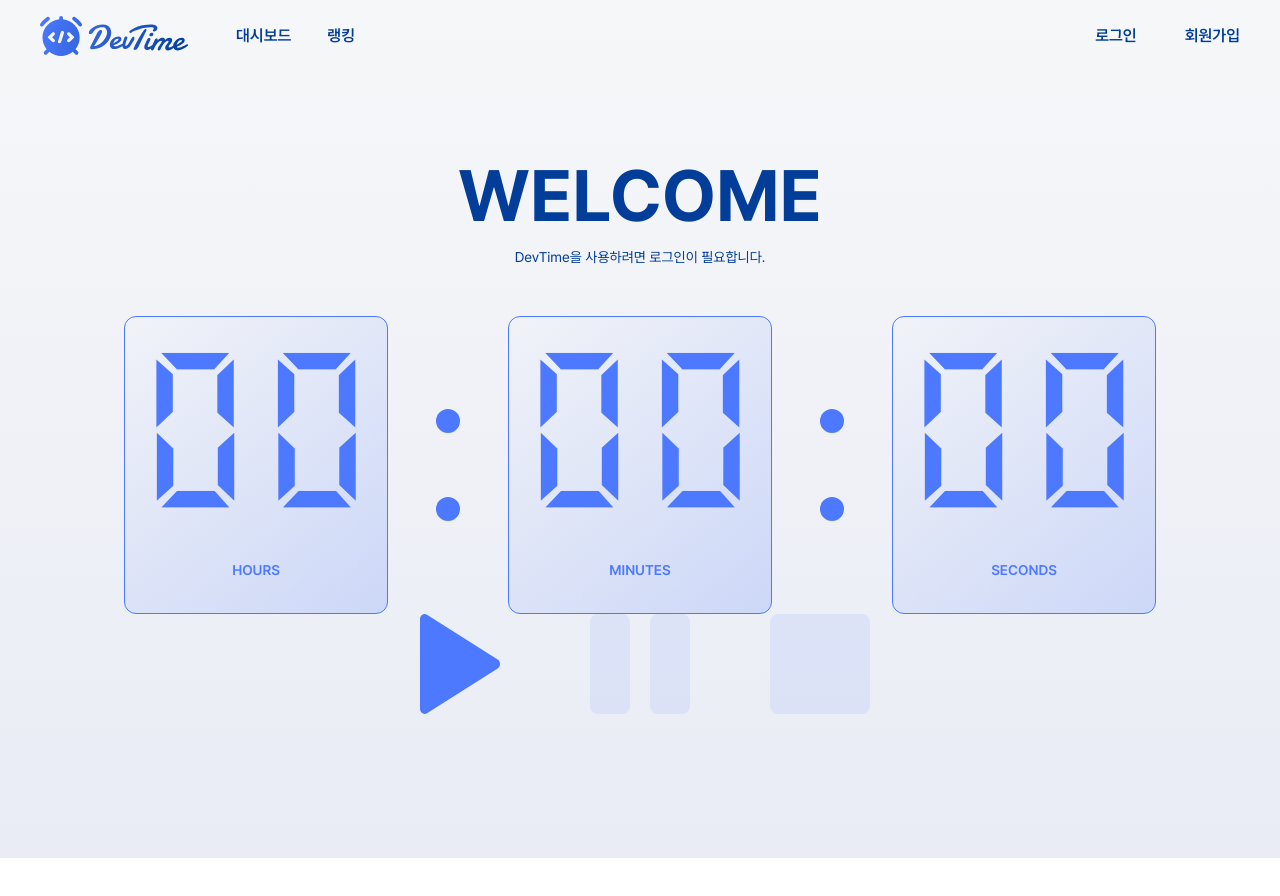
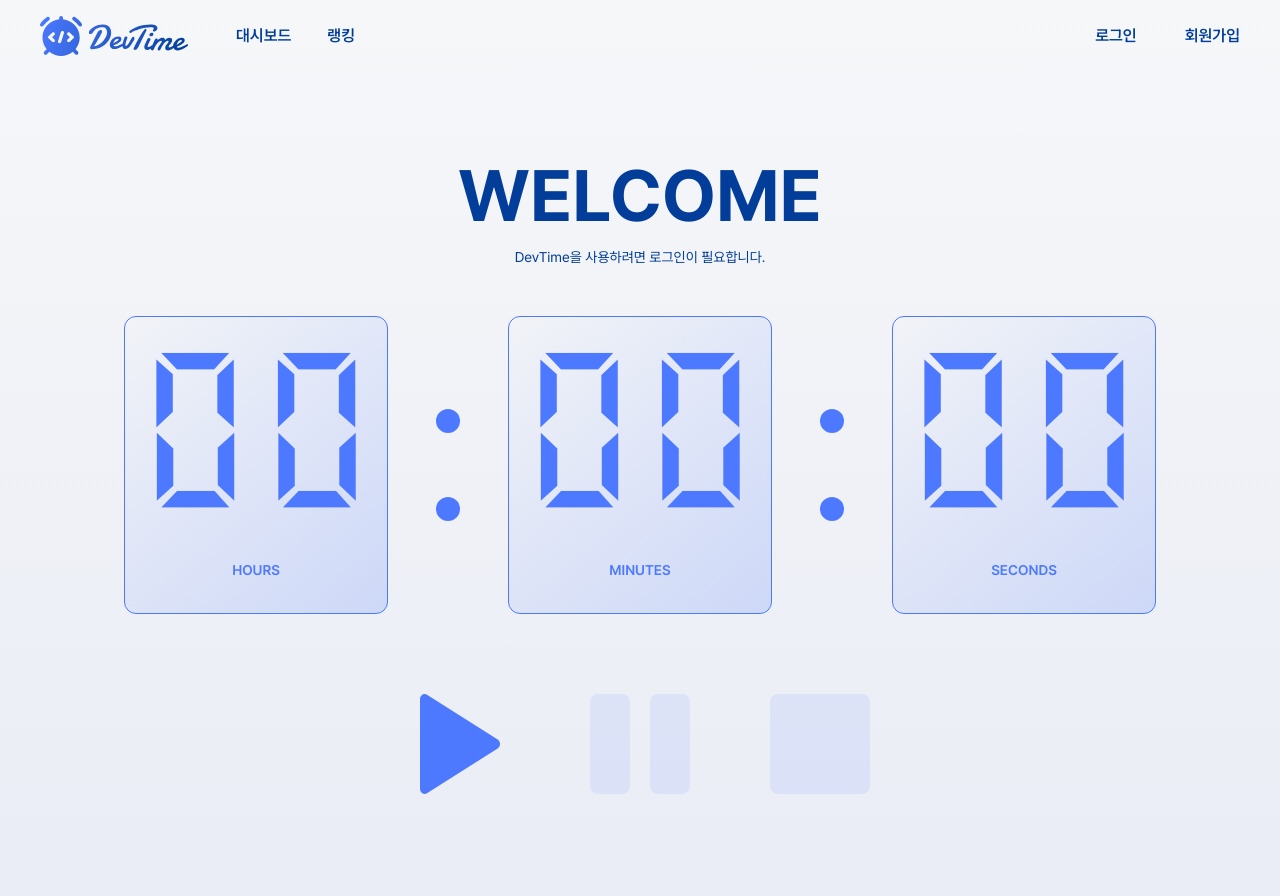
Before and after one commit to Dwell-s-Coding-Space/devtime, a Next.js app: page /home in a window 1280 px wide. Shown: the top 896 px of the page. Before the commit the page ends 858 px from the top, so only its background shows below. Built offline with nearby package versions, Linux system fonts and the light colour scheme; no server answers.

Commit message:
refactor(HomePage): adjust timer layout and encapsulate SubController styles

```diff
--- a/app/(navbar)/home/page.tsx
+++ b/app/(navbar)/home/page.tsx
@@ -1,14 +1,15 @@
 'use client';
 
+import { cn } from '@/src/lib/utils';
 import TimerStartModal from '@/src/features/timer/components/TimerStartModal';
 import TimerRunningModal from '@/src/features/timer/components/TimerRunningModal';
 import TimerStopModal from '@/src/features/timer/components/TimerStopModal';
 import useTimer from '@/src/features/timer/hooks/useTimer';
+import useTimerPage from '@/src/features/timer/hooks/useTimerPage';
 import TimerHeader from '@/src/features/timer/components/TimerHeader';
 import TimerSubController from '@/src/features/timer/components/TimerSubController';
 import TimerController from '@/src/features/timer/components/TimerController';
 import TimerDisplay from '@/src/features/timer/components/TimerDisplay';
-import useTimerPage from '@/src/features/timer/hooks/useTimerPage';
 
 export default function Home() {
   const { time, startTimer, pauseTimer, stopTimer, mode } = useTimer();
@@ -33,9 +34,9 @@ export default function Home() {
     <div className="mx-auto max-w-[1032px]">
       <div className="my-[96px] flex flex-col items-center gap-[50px]">
         <TimerHeader />
-
-        <div className="relative">
+        <div className="flex flex-col gap-20">
           <TimerDisplay time={time} />
+          <div className={cn({ 'flex items-center justify-end gap-[154px]': !!timerData })}>
             <TimerController
               mode={mode}
               onStart={handleStart}
@@ -43,10 +44,9 @@ export default function Home() {
               onStop={handleStop}
             />
             {timerData && (
-            <div className="absolute right-0 bottom-0 flex items-center gap-6">
               <TimerSubController handleDelete={handleDelete} handleTask={handleTask} />
+            )}
           </div>
-          )}
         </div>
       </div>
 
--- a/src/features/timer/components/TimerSubController.tsx
+++ b/src/features/timer/components/TimerSubController.tsx
@@ -9,7 +9,7 @@ const TimerSubController = ({
   handleDelete: () => void;
 }) => {
   return (
-    <>
+    <div className="flex items-center gap-6">
       <button
         className="bg-background-white flex h-16 w-16 items-center justify-center rounded-full"
         onClick={handleTask}
@@ -22,7 +22,7 @@ const TimerSubController = ({
       >
         <ResetIcon className="text-text-primary h-12 w-12" />
       </button>
-    </>
+    </div>
   );
 };
 
```
Lines whose indentation alone changed are shown as unchanged.
